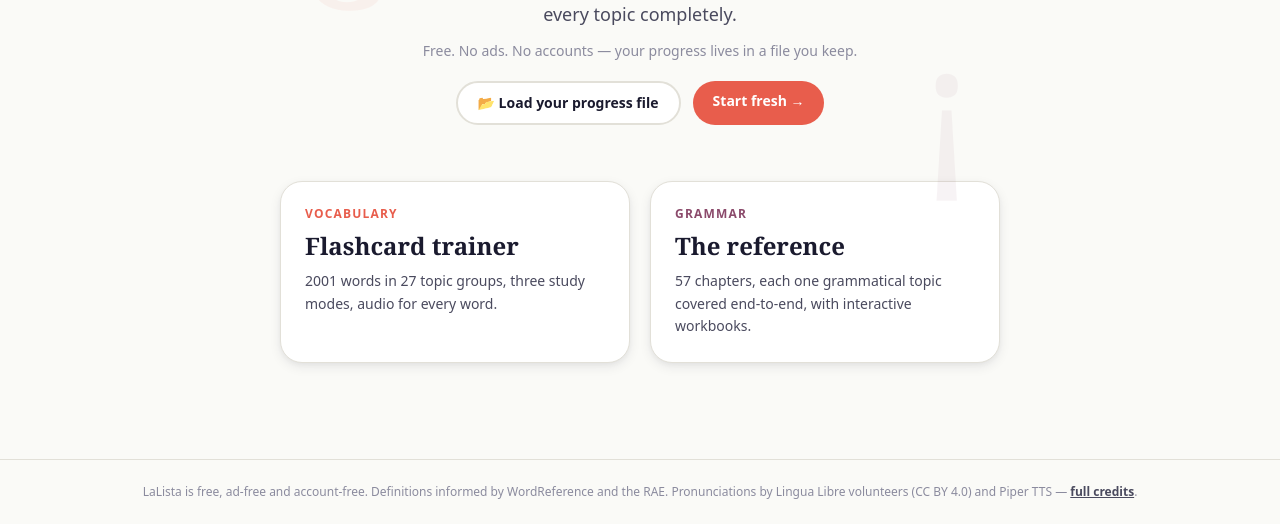
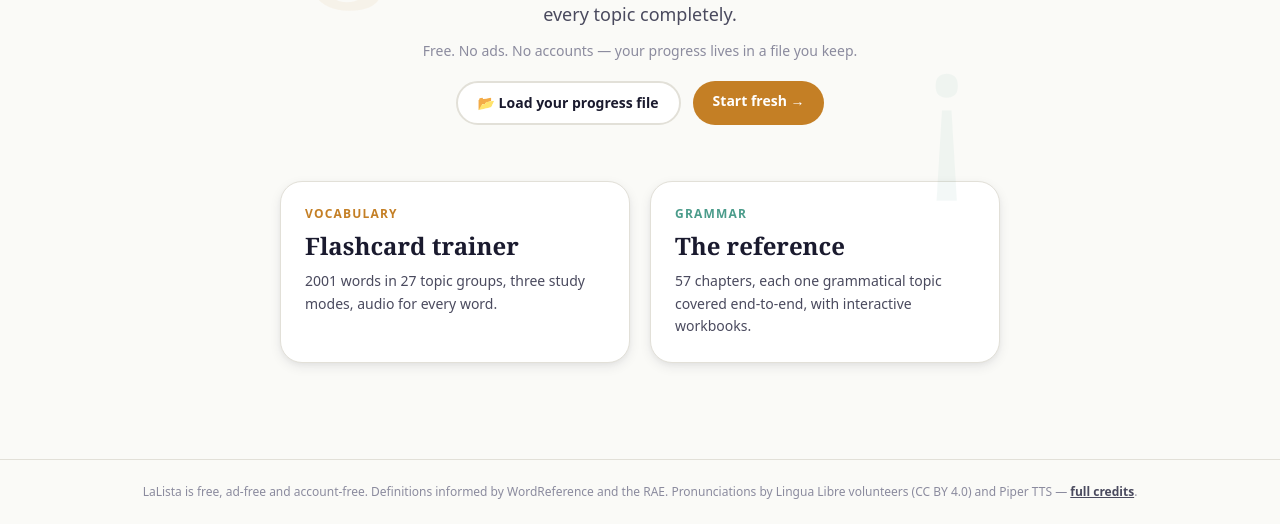
Before and after one commit to kiarashfa/LaLista, an Astro site: page / in a window 1280 px wide. Shown: the part 276-800 px from the top of the page. Built offline with nearby package versions, Linux system fonts and the light colour scheme; Astro itself is replaced by a stand-in of ours.

Commit message:
color design

```diff
--- a/src/styles/global.css
+++ b/src/styles/global.css
@@ -28,15 +28,15 @@
   --error: #c24b4b;
   --error-bg: #fbebea;
 
-  /* --- Vocabulary accent (coral — full saturation here) --- */
-  --vocab-accent: #e85d4c;
-  --vocab-accent-soft: #fbe4e0;
-  --vocab-accent-hover: #d14c3c;
+  /* --- Vocabulary accent (amber — full saturation here) --- */
+  --vocab-accent: #c47f25;
+  --vocab-accent-soft: #f7ede0;
+  --vocab-accent-hover: #a1681e;
 
-  /* --- Grammar accent (plum — same warm hue-family, calmer/muted) --- */
-  --grammar-accent: #8b4a6b;
-  --grammar-accent-soft: #f1e4eb;
-  --grammar-accent-hover: #733a57;
+  /* --- Grammar accent (sage teal — cool counterpart, calmer/muted usage) --- */
+  --grammar-accent: #4b9c8b;
+  --grammar-accent-soft: #e6f1ef;
+  --grammar-accent-hover: #3e8072;
 
   /* --- Achievement / mastered (shared, used sparingly) --- */
   --gold: #b8912e;
@@ -63,13 +63,13 @@
   --error: #d9756f;
   --error-bg: #3a2020;
 
-  --vocab-accent: #f0725f;
-  --vocab-accent-soft: #3a2420;
-  --vocab-accent-hover: #f58671;
+  --vocab-accent: #cc9144;
+  --vocab-accent-soft: #43342a;
+  --vocab-accent-hover: #d5a362;
 
-  --grammar-accent: #b87ca0;
-  --grammar-accent-soft: #2e2130;
-  --grammar-accent-hover: #c892b2;
+  --grammar-accent: #64aa9b;
+  --grammar-accent-soft: #293b40;
+  --grammar-accent-hover: #7db8ab;
 
   --gold: #d4af5c;
   --gold-bg: #332c18;
```
Also changed, not shown: public/favicon.svg.
